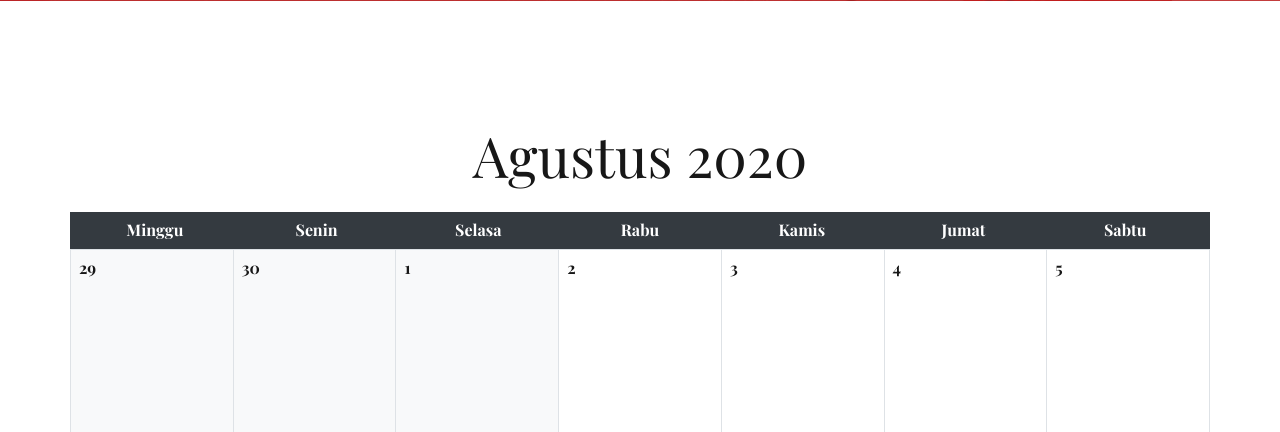
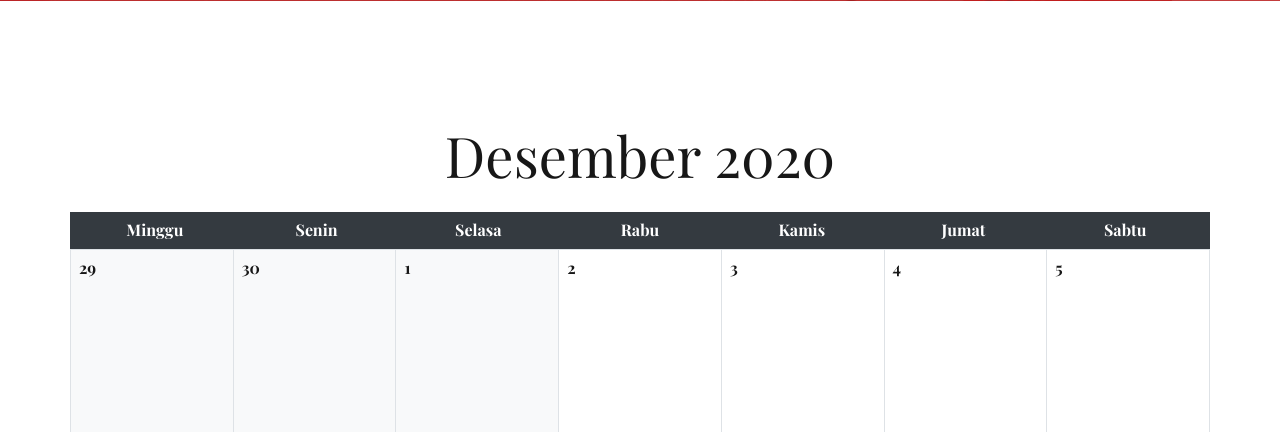
Before and after one commit to Kisusyenni-venessa/gemilih, a PHP site: page /kalender-pilkada.php in a window 1280 px wide. Shown: the part 500-932 px from the top of the page. Run offline with PHP 8.4, Linux system fonts and the light colour scheme; some libraries are stand-ins or nearby versions.

Commit message:
Minor fix

```diff
--- a/kalender-pilkada.php
+++ b/kalender-pilkada.php
@@ -25,7 +25,7 @@
     <!-- Calendar -->
     <div class="container pt-120 pb-70">
         <header>
-            <h4 class="display-4 mb-4 text-center">Agustus 2020</h4>
+            <h4 class="display-4 mb-4 text-center">Desember 2020</h4>
             <div class="row d-none d-sm-flex p-1 bg-dark text-white">
                 <h5 class="col-sm p-1 text-center text-white">Minggu</h5>
                 <h5 class="col-sm p-1 text-center text-white">Senin</h5>
--- a/peraturan-pilkada.php
+++ b/peraturan-pilkada.php
@@ -25,7 +25,7 @@
     <!-- Policy -->
     <div class="container pt-120 pb-90">
         <div class="lawFirm--practice-area">
-            <h2>Kumpulan Peraturan Tentang Pemilihan Gubernur dan Wakil Gubernur, Bupati dan Wakil Bupati, serta Walikota dan Wakil Walikota</h2>
+            <h2 class="pb-20">Kumpulan Peraturan Tentang Pemilihan Gubernur dan Wakil Gubernur, Bupati dan Wakil Bupati, serta Walikota dan Wakil Walikota</h2>
             <div class="row">
                 <!-- Practice Item -->
                 <div class="col-lg-4 col-md-6">
```
